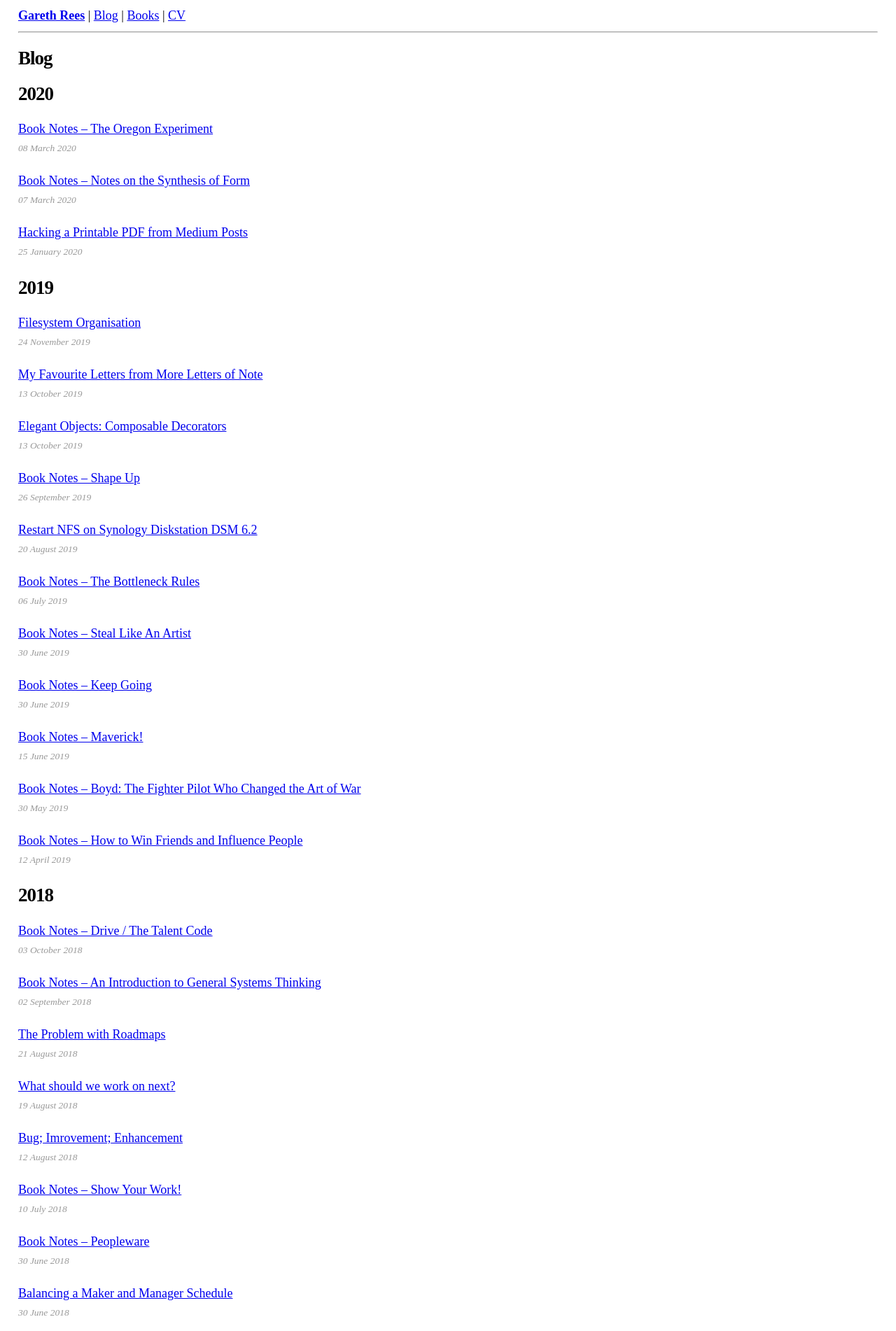
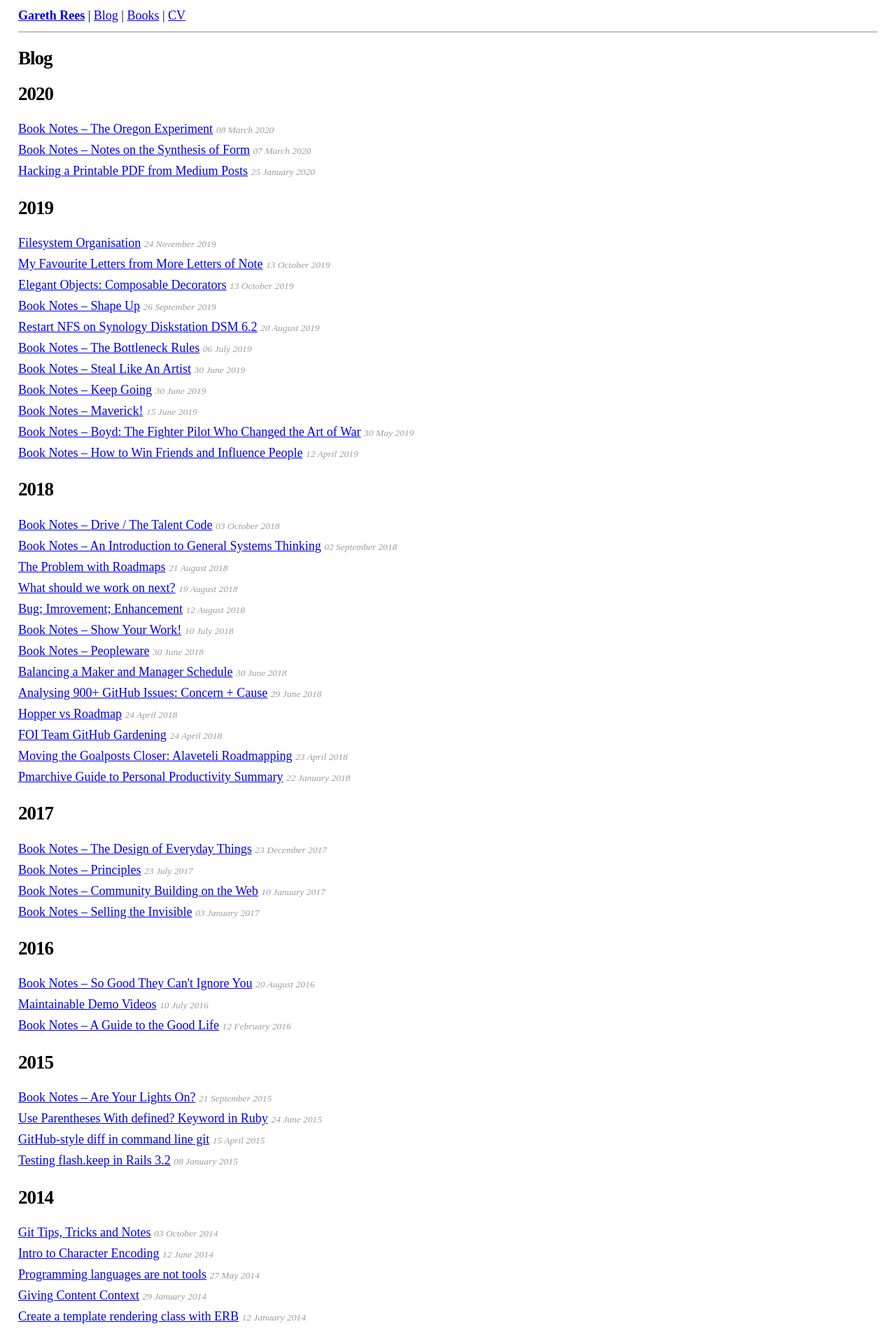
Before and after one commit to garethrees/garethrees.github.com, a Jekyll site: the page built from blog.html, in a window 1280 px wide. Shown: the top 1902 px of the page at 70% size. Built offline with Jekyll 4.4.1, drawn with Linux system fonts in a browser that asks for light colours.

Commit message:
Minor style adjustments
* Tighten blog post listings
* Move posted date inline and slightly lighter than `.minor-note`
* Smaller footer text

```diff
--- a/stylesheets/application.css
+++ b/stylesheets/application.css
@@ -65,6 +65,15 @@ aside,
   font-style: italic;
 }
 
+.post {
+  margin: 0;
+}
+
 .posted-on {
-  display: block;
+  color: #9e9c9c;
+  display: inline;
 }
+
+#footer {
+  font-size: small;
+}
```
